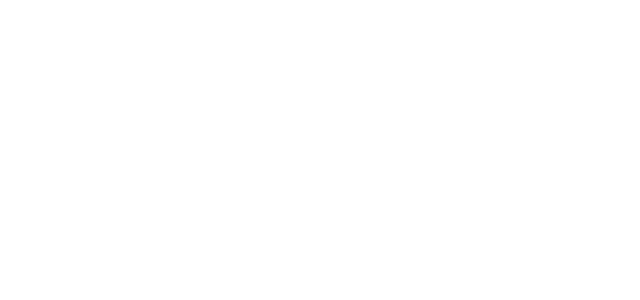
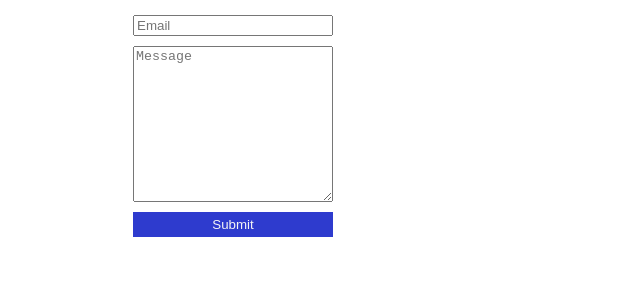
Before and after one commit to TzviaIzhakov/Feed, a React (Vite) app: page / in a window 1280 px wide. Shown: the top 300 px of the page, without its empty margins (0-640 px from the left). Built offline with nearby package versions, Linux system fonts and the light colour scheme.

Commit message:
the basis of the functuality

```diff
--- a/src/RootCmp.jsx
+++ b/src/RootCmp.jsx
@@ -1,10 +1,41 @@
-import React from 'react'
+import React, { useState } from 'react'
 
 
 export function RootCmp() {
+    const [msg, setMsg] = useState({ txt: '' ,email: ''})
+    const [msgs, setMsgs] = useState([])
+
+    const handleChange = ev => {
+        const { name, value } = ev.target
+        setMsg(prevMsg => ({ ...prevMsg, [name]: value }))
+      }
+
+      function sendMsg(ev) {
+        ev.preventDefault()
+        ev.target.reset()
+        const newMsg = {txt: msg.txt, email:msg.email }
+        addMsg(newMsg)
+    }
+
+    function addMsg(newMsg) {
+        setMsgs(prevMsgs => [...prevMsgs, newMsg])
+    }
     return (
             <main>
 
+             <form onSubmit={sendMsg}>
+                {console.log(msg)}
+
+                <input type="email" onChange={handleChange} placeholder='Email' name='email'/>
+                <textarea name="txt" cols="30" rows="10" placeholder='Message' onChange={handleChange}></textarea>
+                <button>Submit</button>
+             </form>
+             <section>
+               {msgs?.map((msg,idx)=><article key={idx}>
+                {msg.txt}
+                {msg.email}
+               </article>)}
+             </section>
             </main>
     )
 }
```
